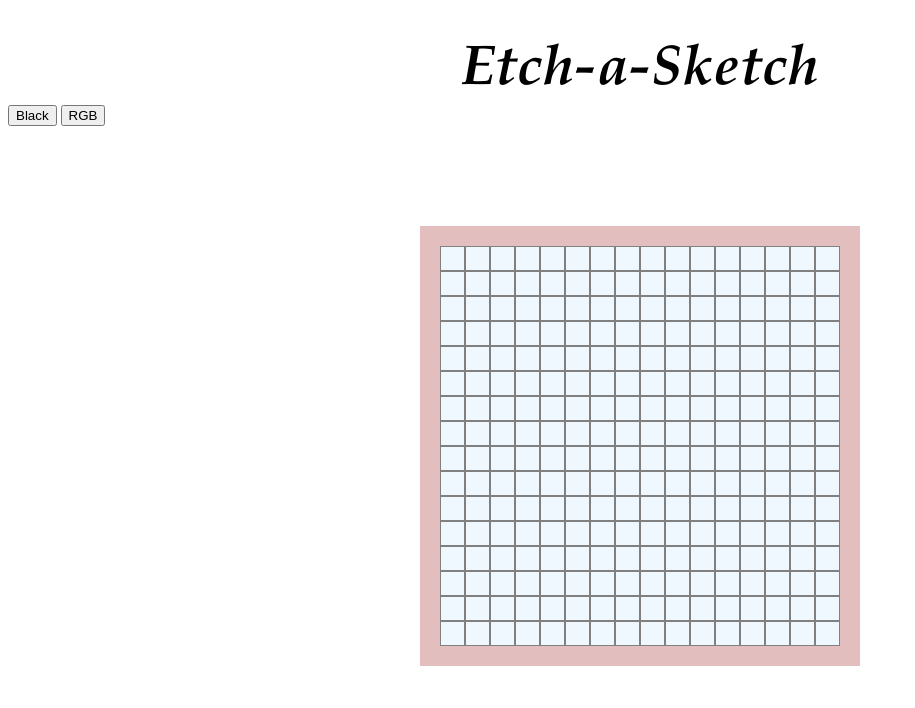
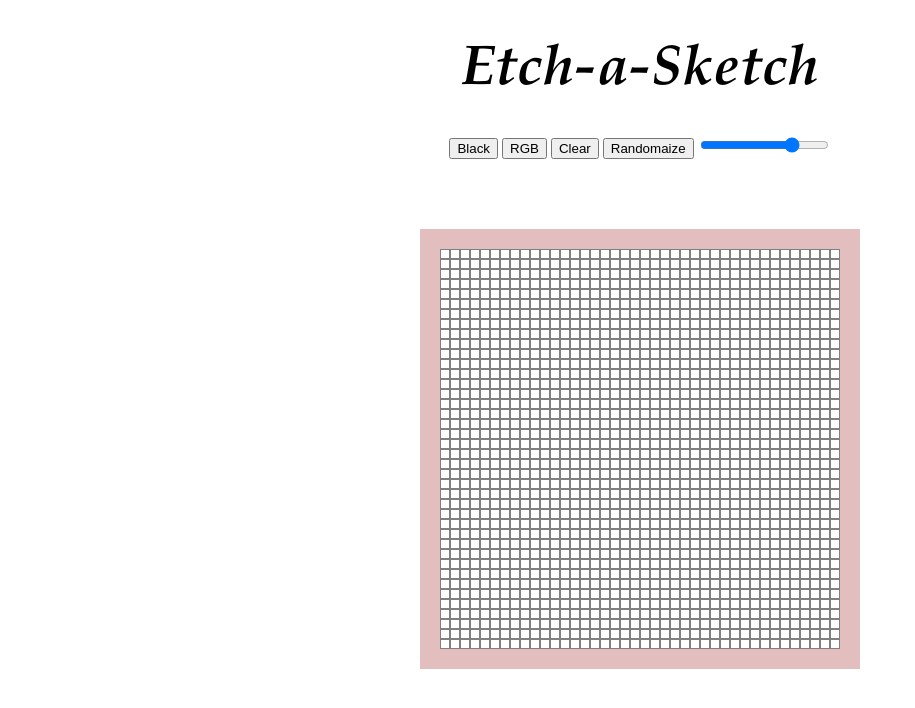
Before and after one commit to LunevaDariaa/Etch-a-Sketch, a plain HTML site: page index.html in a window 1280 px wide. Shown: the whole page, without its empty margins (0-915 px from the left). Drawn offline with Linux system fonts and the light colour scheme.

Commit message:
Created the logic of the game, paint, clear and change size buttons

```diff
--- a/index.html
+++ b/index.html
@@ -13,6 +13,9 @@
     <div class="buttons">
       <button class="black">Black</button>
       <button class="rgb">RGB</button>
+      <button class="clear_btn">Clear</button>
+      <button class="randomize">Randomaize</button>
+      <input type="range" class="size_range" min="10" max="50" value="40" />
     </div>
 
     <div class="container">
--- a/script.js
+++ b/script.js
@@ -1,10 +1,50 @@
 const grid = document.querySelector(".grid");
+const clearBtn = document.querySelector(".clear_btn");
+const randomize = document.querySelector(".randomize");
+//create grid
+const gridSize = document.querySelector(".size_range");
 
-//create 4
-for (let i = 0; i < 16; i++) {
-  for (let j = 0; j < 16; j++) {
-    const cell = document.createElement("div");
-    cell.classList.add("cell");
-    grid.appendChild(cell);
+const createGrid = function () {
+  const size = gridSize.value;
+
+  grid.innerHTML = "";
+
+  for (let i = 0; i < gridSize.value; i++) {
+    for (let j = 0; j < gridSize.value; j++) {
+      const cell = document.createElement("div");
+      grid.style.gridTemplateColumns = `repeat(${gridSize.value},1fr)`;
+      grid.style.gridTemplateRows = `repeat(${gridSize.value},1fr)`;
+      cell.classList.add("cell");
+      grid.appendChild(cell);
+
+      randomize.addEventListener("click", function () {
+        const randomizer = Math.floor(Math.random(1, 255));
+        cell.style.backgroundColor = `rgb(${randomize}, ${randomize}, ${randomize})`;
+      });
+
+      cell.addEventListener("mouseover", function () {
+        cell.classList.add("painted");
+      });
+
+      clearBtn.addEventListener("click", function () {
+        cell.classList.remove("painted");
+        cell.classList.add("clearAll");
+      });
+    }
   }
-}
+};
+
+const gridItems = grid.querySelectorAll(".cell");
+
+createGrid();
+gridSize.addEventListener("input", createGrid);
+//[...gridItems] =
+//Create painting
+// const painting = function () {
+//   gridItems.forEach((gridItem) => {
+//     gridItem.addEventListener("mouseover", function () {
+//       gridItems.classList.add("painted");
+//     });
+//   });
+// };
+//Clear function
--- a/style.css
+++ b/style.css
@@ -8,8 +8,6 @@ header {
 .grid {
   display: grid;
   padding: 20px;
-  grid-template-columns: repeat(16, 1fr);
-  grid-template-rows: repeat(16, 1fr);
   background-color: rgb(226, 190, 190);
   width: 400px;
   height: 400px;
@@ -17,7 +15,7 @@ header {
   justify-self: center;
 }
 .cell {
-  background-color: aliceblue;
+  background-color: white;
   border: 0.1px solid gray;
 }
 
@@ -28,5 +26,18 @@ header {
 .container {
   display: flex;
   justify-content: center;
-  margin-top: 100px;
+  margin-top: 70px;
 }
+
+.painted {
+  background-color: black;
+}
+
+.clearAll {
+  background-color: white;
+}
+
+.buttons {
+  margin-top: 30px;
+  text-align: center;
+}
```
